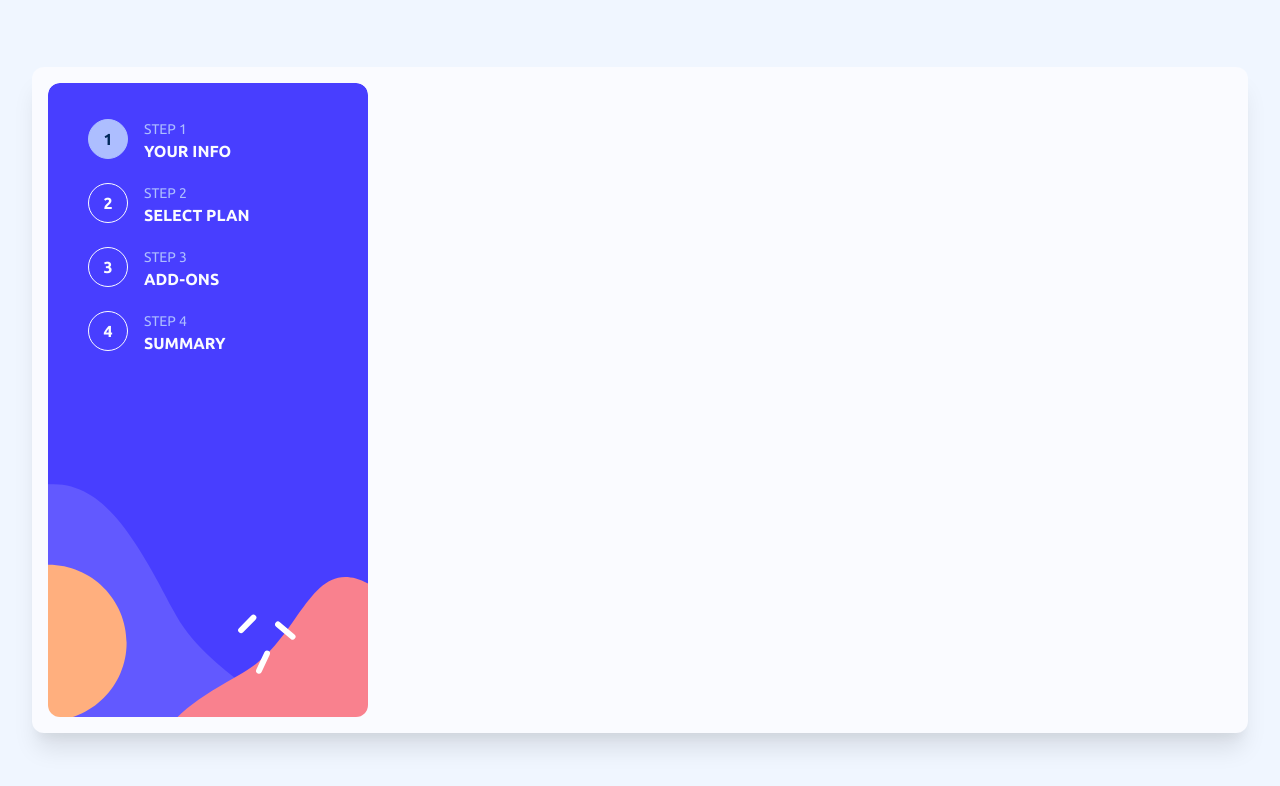
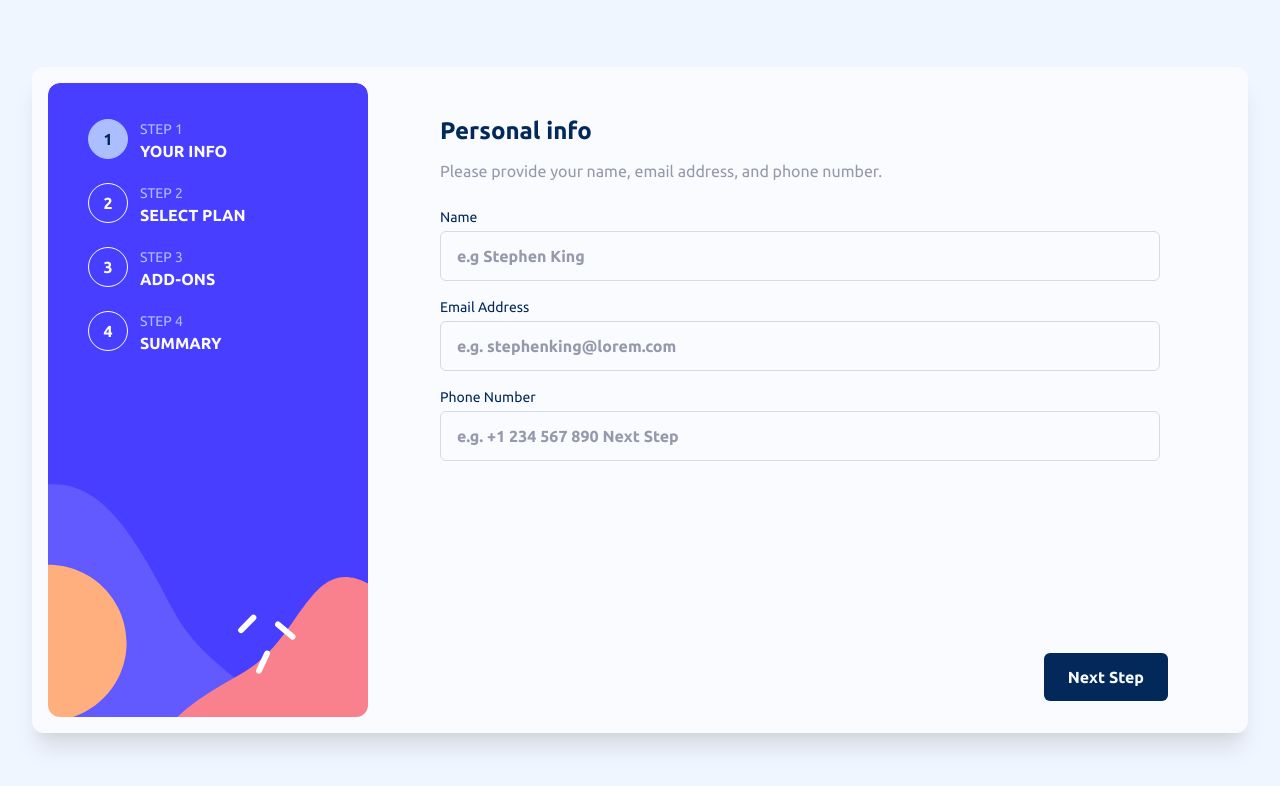
Before and after one commit to Luisgustavom1/frontend-mentor-multi-step-form, a website: page src/index.html in a window 1280 px wide. Drawn offline with nearby package versions, Linux system fonts and the light colour scheme; files that its build step writes are made by us from their sources.

Commit message:
feat: step 1

```diff
--- a/src/index.html
+++ b/src/index.html
@@ -8,9 +8,11 @@
 
     <link href="/dist/output.css" rel="stylesheet" />
   </head>
-  <body class="flex items-center justify-center bg-neutral-magnolia">
+  <body
+    class="flex items-start justify-center bg-neutral-magnolia md:items-center"
+  >
     <div
-      class="h-full w-full rounded-xl bg-neutral-alabaster shadow-main md:flex md:h-5/6 md:w-[95%] md:max-w-7xl md:p-4"
+      class="h-full w-full rounded-xl md:flex md:h-5/6 md:w-[95%] md:max-w-7xl md:bg-neutral-alabaster md:p-4 md:shadow-main"
     >
       <!-- Step 1 Your info Step 2 Select plan Step 3 Add-ons Step 4 Summary -->
       <aside
@@ -19,42 +21,90 @@
         <ul
           class="flex w-full items-center justify-center gap-5 pt-9 md:flex-col"
         >
-          <li class="step">
-            <span class="step__circle step__circle--active"> 1 </span>
-            <article class="step__texts">
-              <h2 class="step__title">Step 1</h2>
-              <h3 class="step__subtitle">Your info</h3>
+          <li class="item">
+            <span class="item__circle item__circle--active"> 1 </span>
+            <article class="item__texts">
+              <h2 class="item__title">Step 1</h2>
+              <h3 class="item__subtitle">Your info</h3>
             </article>
           </li>
-          <li class="step">
-            <span class="step__circle"> 2 </span>
-            <article class="step__texts">
-              <h2 class="step__title">Step 2</h2>
-              <h3 class="step__subtitle">select plan</h3>
+          <li class="item">
+            <span class="item__circle"> 2 </span>
+            <article class="item__texts">
+              <h2 class="item__title">Step 2</h2>
+              <h3 class="item__subtitle">select plan</h3>
             </article>
           </li>
-          <li class="step">
-            <span class="step__circle"> 3 </span>
-            <article class="step__texts">
-              <h2 class="step__title">Step 3</h2>
-              <h3 class="step__subtitle">add-ons</h3>
+          <li class="item">
+            <span class="item__circle"> 3 </span>
+            <article class="item__texts">
+              <h2 class="item__title">Step 3</h2>
+              <h3 class="item__subtitle">add-ons</h3>
             </article>
           </li>
-          <li class="step">
-            <span class="step__circle"> 4 </span>
-            <article class="step__texts">
-              <h2 class="step__title">Step 4</h2>
-              <h3 class="step__subtitle">summary</h3>
+          <li class="item">
+            <span class="item__circle"> 4 </span>
+            <article class="item__texts">
+              <h2 class="item__title">Step 4</h2>
+              <h3 class="item__subtitle">summary</h3>
             </article>
           </li>
         </ul>
       </aside>
       <!-- Sidebar end -->
+
+      <main
+        class="mx-auto -mt-16 w-11/12 max-w-3xl rounded-xl bg-neutral-alabaster px-6 py-8 shadow-main md:relative md:mt-0 md:shadow-none"
+      >
+        <!-- Step 1 start -->
+        <section id="step-1" class="step">
+          <article>
+            <h1 class="step__title">Personal info</h1>
+            <p class="step__description">
+              Please provide your name, email address, and phone number.
+            </p>
+          </article>
+
+          <form class="mt-6 grid gap-4">
+            <label class="textfield">
+              <p class="textfield__label">Name</p>
+              <input
+                type="text"
+                class="textfield__input"
+                placeholder="e.g Stephen King"
+              />
+            </label>
+            <label class="textfield">
+              <p class="textfield__label">Email Address</p>
+              <input
+                type="text"
+                class="textfield__input"
+                placeholder="e.g. stephenking@lorem.com"
+              />
+            </label>
+            <label class="textfield">
+              <p class="textfield__label">Phone Number</p>
+              <input
+                type="text"
+                class="textfield__input"
+                placeholder="e.g. +1 234 567 890 Next Step"
+              />
+            </label>
+          </form>
+        </section>
+        <!-- Step 1 end -->
+
+        <footer
+          class="shadow-secondary absolute bottom-0 left-0 w-full max-w-3xl bg-neutral-alabaster p-4 md:shadow-none"
+        >
+          <button
+            class="ml-auto flex rounded-md border-none bg-primary-marine-blue px-4 py-3 text-base font-bold text-neutral-alabaster hover:brightness-[.80] hover:transition-all md:px-6"
+          >
+            Next Step
+          </button>
+        </footer>
+      </main>
     </div>
-
-    <!-- Personal info Please provide your name, email address, and phone number.
-    Name e.g. Stephen King Email Address e.g. stephenking@lorem.com Phone Number
-    e.g. +1 234 567 890 Next Step -->
 
     <!-- Step 2 start -->
 
--- a/src/input.css
+++ b/src/input.css
@@ -23,27 +23,47 @@
 }
 
 @layer components {
-  .step {
-    @apply flex w-fit gap-4 uppercase text-neutral-alabaster md:w-9/12;
+  .item {
+    @apply flex w-fit gap-3 uppercase text-neutral-alabaster md:w-9/12;
 
-    .step__texts {
+    .item__texts {
       @apply hidden md:block;
 
-      .step__title {
+      .item__title {
         @apply text-sm font-light text-primary-pastel-blue;
       }
 
-      .step__subtitle {
+      .item__subtitle {
         @apply text-base font-bold;
       }
     }
 
-    .step__circle {
+    .item__circle {
       @apply flex h-10 w-10 items-center justify-center rounded-full border-[1px] border-current text-base font-bold;
     }
 
-    .step__circle--active {
+    .item__circle--active {
       @apply border-primary-pastel-blue bg-primary-pastel-blue text-primary-marine-blue;
+    }
+  }
+
+  .step {
+    .step__title {
+      @apply text-2xl font-bold text-primary-marine-blue;
+    }
+
+    .step__description {
+      @apply mt-3 text-neutral-cool-gray;
+    }
+  }
+
+  .textfield {
+    .textfield__label {
+      @apply text-sm text-primary-marine-blue;
+    }
+
+    .textfield__input {
+      @apply mt-1 w-full rounded-md border-[1px] border-neutral-light-gray bg-transparent px-4 py-3 text-neutral-cool-gray placeholder:font-bold placeholder:text-current;
     }
   }
 }
--- a/theme.js
+++ b/theme.js
@@ -24,6 +24,7 @@ module.exports = {
   },
   boxShadow: {
     main: "rgba(0, 0, 0, 0.1) 0px 20px 25px -5px, rgba(0, 0, 0, 0.04) 0px 10px 10px -5px",
+    secondary: "rgba(0, 0, 0, 0.1) 0px 3px 12px",
   },
   backgroundImage: {
     "aside-mobile": "url('/src/assets/images/bg-sidebar-mobile.svg')",
```
